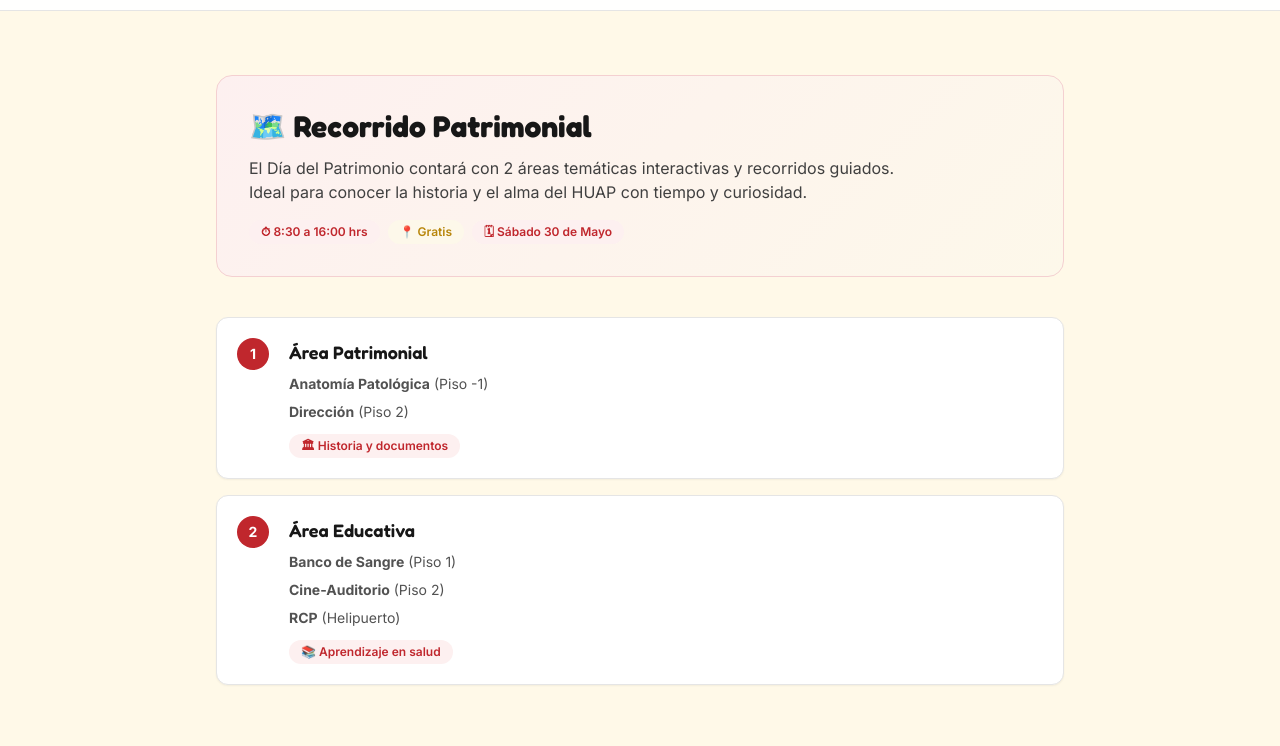
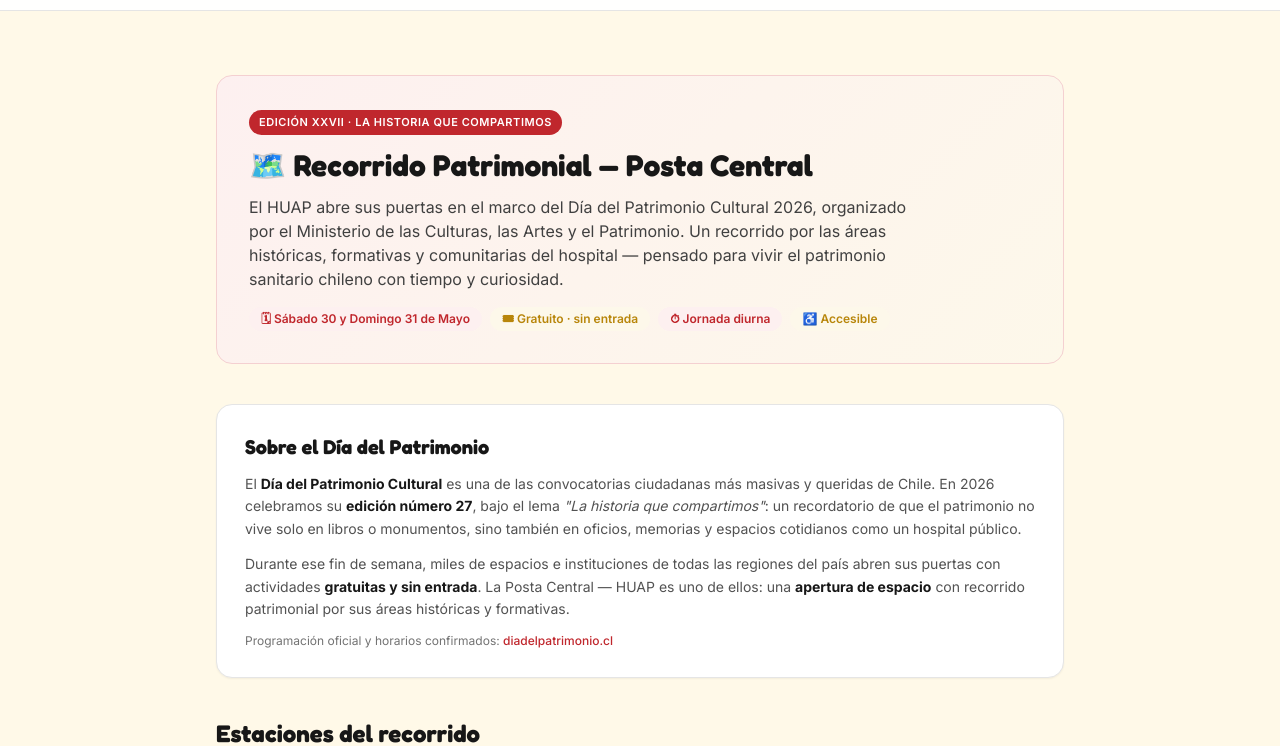
Before and after one commit to evelyncaceresburrows-cpu/dia-patrimonio-huap, a website: page public/index.html in a window 1280 px wide. Both pictures are taken after a click on the button "Recorrido". Shown: the part 54-800 px from the top of the page. Drawn offline with nearby package versions, Linux system fonts and the light colour scheme.

Commit message:
feat(recorrido): enriquecer con info oficial Día del Patrimonio 2026 — concepto, edición, estaciones y recomendaciones

```diff
--- a/public/index.html
+++ b/public/index.html
@@ -461,22 +461,45 @@ h1, h2, h3, .font-display {
   <div class="max-w-4xl mx-auto px-6 py-12 sm:py-16">
     <!-- Header -->
     <div class="rounded-2xl border p-6 sm:p-8 mb-10" style="background: linear-gradient(135deg, var(--color-rojo-light), var(--color-dorado-light)); border-color: var(--color-rojo-mid);">
-      <h2 class="font-display text-2xl sm:text-3xl font-bold mb-3">🗺️ Recorrido Patrimonial</h2>
+      <div class="inline-block text-[11px] font-semibold uppercase tracking-wider mb-3 px-2.5 py-1 rounded-full" style="background: var(--color-rojo); color: white;">
+        Edición XXVII · La historia que compartimos
+      </div>
+      <h2 class="font-display text-2xl sm:text-3xl font-bold mb-3">🗺️ Recorrido Patrimonial — Posta Central</h2>
       <p class="text-neutral-700 dark:text-neutral-300 text-sm sm:text-base leading-relaxed max-w-2xl mb-4">
-        El Día del Patrimonio contará con 2 áreas temáticas interactivas y recorridos guiados. Ideal para conocer la historia y el alma del HUAP con tiempo y curiosidad.
+        El HUAP abre sus puertas en el marco del Día del Patrimonio Cultural 2026, organizado por el Ministerio de las Culturas, las Artes y el Patrimonio. Un recorrido por las áreas históricas, formativas y comunitarias del hospital — pensado para vivir el patrimonio sanitario chileno con tiempo y curiosidad.
       </p>
       <div class="flex flex-wrap gap-2">
         <span class="inline-flex items-center gap-1 px-3 py-1 rounded-full text-xs font-semibold" style="background: var(--color-rojo-light); color: var(--color-rojo);">
-          ⏱ 8:30 a 16:00 hrs
+          🗓 Sábado 30 y Domingo 31 de Mayo
         </span>
         <span class="inline-flex items-center gap-1 px-3 py-1 rounded-full text-xs font-semibold" style="background: var(--color-dorado-light); color: var(--color-dorado);">
-          📍 Gratis
+          🎟 Gratuito · sin entrada
         </span>
         <span class="inline-flex items-center gap-1 px-3 py-1 rounded-full text-xs font-semibold" style="background: var(--color-rojo-light); color: var(--color-rojo);">
-          🗓 Sábado 30 de Mayo
+          ⏱ Jornada diurna
+        </span>
+        <span class="inline-flex items-center gap-1 px-3 py-1 rounded-full text-xs font-semibold" style="background: var(--color-dorado-light); color: var(--color-dorado);">
+          ♿ Accesible
         </span>
       </div>
     </div>
+
+    <!-- Sobre la convocatoria -->
+    <div class="rounded-2xl border border-neutral-200 dark:border-neutral-800 bg-white dark:bg-neutral-900 p-6 sm:p-7 mb-10 shadow-sm">
+      <h3 class="font-display text-lg sm:text-xl font-bold mb-3">Sobre el Día del Patrimonio</h3>
+      <p class="text-sm text-neutral-600 dark:text-neutral-400 leading-relaxed mb-3">
+        El <strong class="text-neutral-900 dark:text-white">Día del Patrimonio Cultural</strong> es una de las convocatorias ciudadanas más masivas y queridas de Chile. En 2026 celebramos su <strong class="text-neutral-900 dark:text-white">edición número 27</strong>, bajo el lema <em>"La historia que compartimos"</em>: un recordatorio de que el patrimonio no vive solo en libros o monumentos, sino también en oficios, memorias y espacios cotidianos como un hospital público.
+      </p>
+      <p class="text-sm text-neutral-600 dark:text-neutral-400 leading-relaxed">
+        Durante ese fin de semana, miles de espacios e instituciones de todas las regiones del país abren sus puertas con actividades <strong class="text-neutral-900 dark:text-white">gratuitas y sin entrada</strong>. La Posta Central — HUAP es uno de ellos: una <strong class="text-neutral-900 dark:text-white">apertura de espacio</strong> con recorrido patrimonial por sus áreas históricas y formativas.
+      </p>
+      <p class="text-xs text-neutral-500 dark:text-neutral-500 mt-3">
+        Programación oficial y horarios confirmados:
+        <a href="https://www.diadelpatrimonio.cl/" target="_blank" rel="noopener noreferrer" class="text-rojo hover:underline font-medium">diadelpatrimonio.cl</a>
+      </p>
+    </div>
+
+    <h3 class="font-display text-xl sm:text-2xl font-bold mb-5">Estaciones del recorrido</h3>
 
     <!-- Route Steps -->
     <div class="flex flex-col gap-4">
@@ -485,9 +508,12 @@ h1, h2, h3, .font-display {
         <div class="w-8 h-8 rounded-full bg-rojo text-white flex items-center justify-center font-bold text-sm flex-shrink-0">1</div>
         <div class="flex-1">
           <h3 class="font-semibold text-base sm:text-lg mb-2">Área Patrimonial</h3>
+          <p class="text-sm text-neutral-600 dark:text-neutral-400 leading-relaxed mb-3">
+            Memoria institucional, archivos históricos y vestigios materiales que cuentan más de un siglo de servicio público en urgencias.
+          </p>
           <div class="space-y-2 text-sm text-neutral-600 dark:text-neutral-400">
-            <p><strong>Anatomía Patológica</strong> (Piso -1)</p>
-            <p><strong>Dirección</strong> (Piso 2)</p>
+            <p><strong class="text-neutral-900 dark:text-white">Anatomía Patológica</strong> · Piso −1 — muestra de instrumental y piezas docentes históricas.</p>
+            <p><strong class="text-neutral-900 dark:text-white">Dirección</strong> · Piso 2 — espacio patrimonial con documentación institucional y línea de tiempo del HUAP.</p>
           </div>
           <span class="inline-flex items-center px-3 py-1 rounded-full text-xs font-semibold mt-3" style="background: var(--color-rojo-light); color: var(--color-rojo);">
             🏛 Historia y documentos
@@ -500,16 +526,45 @@ h1, h2, h3, .font-display {
         <div class="w-8 h-8 rounded-full bg-rojo text-white flex items-center justify-center font-bold text-sm flex-shrink-0">2</div>
         <div class="flex-1">
           <h3 class="font-semibold text-base sm:text-lg mb-2">Área Educativa</h3>
+          <p class="text-sm text-neutral-600 dark:text-neutral-400 leading-relaxed mb-3">
+            El HUAP es también campus clínico y formativo. Esta área muestra cómo el hospital enseña, investiga y forma a las próximas generaciones de profesionales de la salud.
+          </p>
           <div class="space-y-2 text-sm text-neutral-600 dark:text-neutral-400">
-            <p><strong>Banco de Sangre</strong> (Piso 1)</p>
-            <p><strong>Cine-Auditorio</strong> (Piso 2)</p>
-            <p><strong>RCP</strong> (Helipuerto)</p>
+            <p><strong class="text-neutral-900 dark:text-white">Banco de Sangre</strong> · Piso 1 — visita guiada y orientación sobre el rol de la donación voluntaria.</p>
+            <p><strong class="text-neutral-900 dark:text-white">Cine-Auditorio</strong> · Piso 2 — conversatorio patrimonial y exhibición audiovisual.</p>
+            <p><strong class="text-neutral-900 dark:text-white">RCP</strong> · Helipuerto — demostración y práctica abierta de reanimación cardiopulmonar.</p>
           </div>
           <span class="inline-flex items-center px-3 py-1 rounded-full text-xs font-semibold mt-3" style="background: var(--color-rojo-light); color: var(--color-rojo);">
             📚 Aprendizaje en salud
           </span>
         </div>
       </div>
+
+      <!-- Step 3: SAMU y Comunidad -->
+      <div class="flex gap-4 sm:gap-5 items-start bg-white dark:bg-neutral-900 border border-neutral-200 dark:border-neutral-800 rounded-xl p-5 shadow-sm">
+        <div class="w-8 h-8 rounded-full bg-rojo text-white flex items-center justify-center font-bold text-sm flex-shrink-0">3</div>
+        <div class="flex-1">
+          <h3 class="font-semibold text-base sm:text-lg mb-2">SAMU y Atención Prehospitalaria</h3>
+          <p class="text-sm text-neutral-600 dark:text-neutral-400 leading-relaxed mb-3">
+            El Servicio de Atención Médica de Urgencia (SAMU 131) es parte estructural del HUAP. Una mirada al rol prehospitalario que articula la respuesta de urgencias en la Región Metropolitana.
+          </p>
+          <span class="inline-flex items-center px-3 py-1 rounded-full text-xs font-semibold mt-3" style="background: var(--color-dorado-light); color: var(--color-dorado);">
+            🚑 Servicio comunitario
+          </span>
+        </div>
+      </div>
+    </div>
+
+    <!-- Recomendaciones -->
+    <div class="mt-10 rounded-2xl border border-neutral-200 dark:border-neutral-800 bg-neutral-50 dark:bg-neutral-900/50 p-6">
+      <h3 class="font-display text-lg font-bold mb-4">Recomendaciones para visitar</h3>
+      <ul class="space-y-2 text-sm text-neutral-600 dark:text-neutral-400">
+        <li class="flex gap-2"><span class="text-rojo flex-shrink-0">•</span> Llegar con anticipación: el ingreso patrimonial es por la fachada histórica de <strong class="text-neutral-900 dark:text-white">Av. Portugal 125</strong>, distinta del ingreso de urgencias.</li>
+        <li class="flex gap-2"><span class="text-rojo flex-shrink-0">•</span> Preferir transporte público: Metro Línea 1, estación <strong class="text-neutral-900 dark:text-white">Universidad Católica</strong> queda al lado del hospital.</li>
+        <li class="flex gap-2"><span class="text-rojo flex-shrink-0">•</span> Llevar agua y ropa cómoda. El recorrido implica caminar entre pisos y áreas.</li>
+        <li class="flex gap-2"><span class="text-rojo flex-shrink-0">•</span> Respetar las zonas asistenciales: el HUAP es un hospital de urgencia con atención activa 24/7.</li>
+        <li class="flex gap-2"><span class="text-rojo flex-shrink-0">•</span> Aforos limitados en visitas guiadas. Se atiende por orden de llegada.</li>
+      </ul>
     </div>
   </div>
 </div>
```
